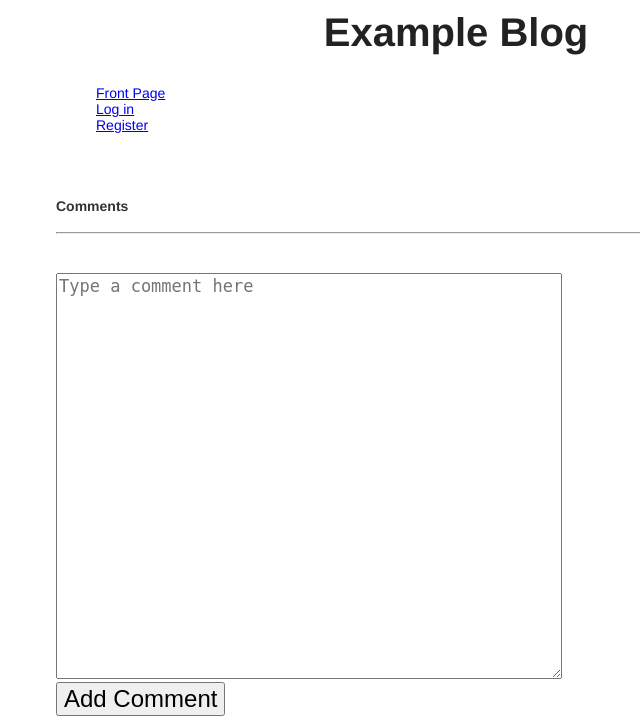
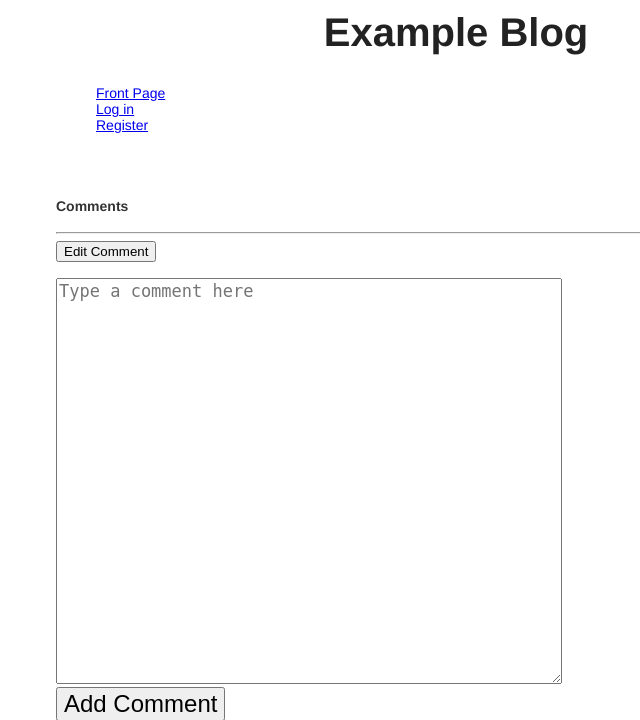
Before and after one commit to tstillwell/appengine_multiblog, a Python web app: template templates/permalink.html in a window 1280 px wide. Shown: the top 720 px of the page, without its empty margins (184-824 px from the left). Run offline with Jinja, Linux system fonts and the light colour scheme; the template is opened without the code that fills it: most values are stand-ins (such as "Sample title", 1, 10 or a date in 2020); some libraries are stand-ins or nearby versions.

Commit message:
Added AJAX comment editing

```diff
--- a/templates/base.html
+++ b/templates/base.html
@@ -2,7 +2,8 @@
 <html>
 <head>
   <link type="text/css" rel="stylesheet" href="/static/main.css" />
-
+  <meta http-equiv="Content-Type" content="text/html; charset=utf-8">
+  <script src="//ajax.googleapis.com/ajax/libs/jquery/1.11.0/jquery.min.js"></script>
   <title>Example Blog</title>
 </head>
 
--- a/templates/comment.html
+++ b/templates/comment.html
@@ -1,5 +1,5 @@
-<div class="comment">
-  <div class="comment-content">
+<div class="comment comment-{{c.key.id()}}" >
+  <div class="comment-content-{{c.key.id()}}">
     {{c._render_text | safe}}
   </div>
   <div class="posted-by">
--- a/templates/permalink.html
+++ b/templates/permalink.html
@@ -8,18 +8,63 @@
   <hr>
   {% if new_comment %}
     {{new_comment.render() | safe}}
+    <script> document.write('<button class="edit_button" onclick="show_edit({{new_comment.key.id()}})">Edit Comment</button>');</script>
     <br>
   {% endif %}
 
   {% for c in comment_roll %}
     {{ c.render() | safe }}
     {% if c.posting_user == user %}
+    <noscript>
       <form name ="edit-comment" method ="get" action="/edit/c/{{c.key.id()}}">
         <input type="submit" value="edit comment">
       </form>
+    </noscript>
+      <script> document.write('<button class="edit_button" onclick="show_edit({{c.key.id()}})">Edit Comment</button>');</script>
+    <script>
+      function show_edit(comment_id){
+        var comment_classname = 'comment-' + comment_id;
+        var old_comment = $('.comment-' + comment_id).html();
+        $("." + comment_classname).replaceWith(
+            '<div class="comment comment-' + comment_id + '">' + old_comment +
+            '<div class="edit_area"><textarea id="new_comment_field_' + comment_id + '">' +
+            '</textarea><br>' + '<button onclick="edit_comment(' + comment_id + ')">' +
+            'Update Comment' + '</button><button onclick="cancel_edit(' + comment_id +
+          ')"> Cancel</button></div></div>'
+        );
+        $(".edit_button").hide();
+        $('form[name=comment-form]').hide();
+      }
+      function cancel_edit(comment_id){
+        $(".edit_area").remove();
+        $(".edit_button").show();
+        $('form[name=comment-form]').show();
+      }
+    </script>
     {% endif %}
     <br>
   {% endfor %}
+  <script>
+    function new_comment_text(comment_id){
+      return document.getElementById('new_comment_field_' + comment_id).value;
+    }
+    function edit_comment(comment_id){
+      $.ajax({
+        dataType: 'json',
+        url: "/commentajax/",
+        type: "POST",
+        data: JSON.stringify({"comment_id": comment_id,
+                              "new_text": new_comment_text(comment_id)})
+      })
+      .done(function( data ) {
+        var comment_class = 'comment-content-' + comment_id;
+        var newdiv = '<div class=' + '"' + comment_class + '"' + '>';
+        $('.' + comment_class).replaceWith(newdiv + data['new_text'] + '</div>');
+        $(".edit_area").remove();
+        $('form[name=comment-form]').show();
+      });
+    };
+    </script>
   <form name ="comment-form" method ="post">
     <textarea name="comment_text" placeholder="Type a comment here"></textarea>
     <br>
```
Also changed, not shown: main.py (+14 -0 lines).
